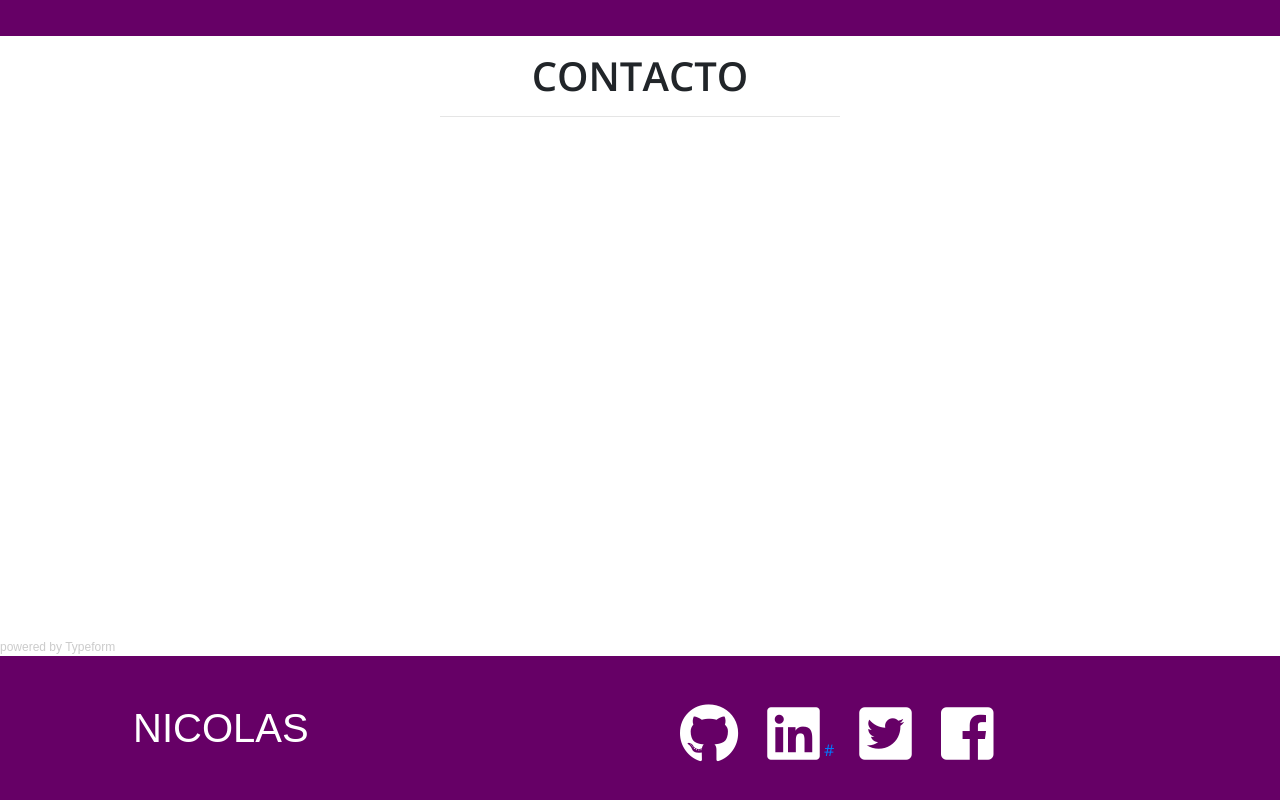
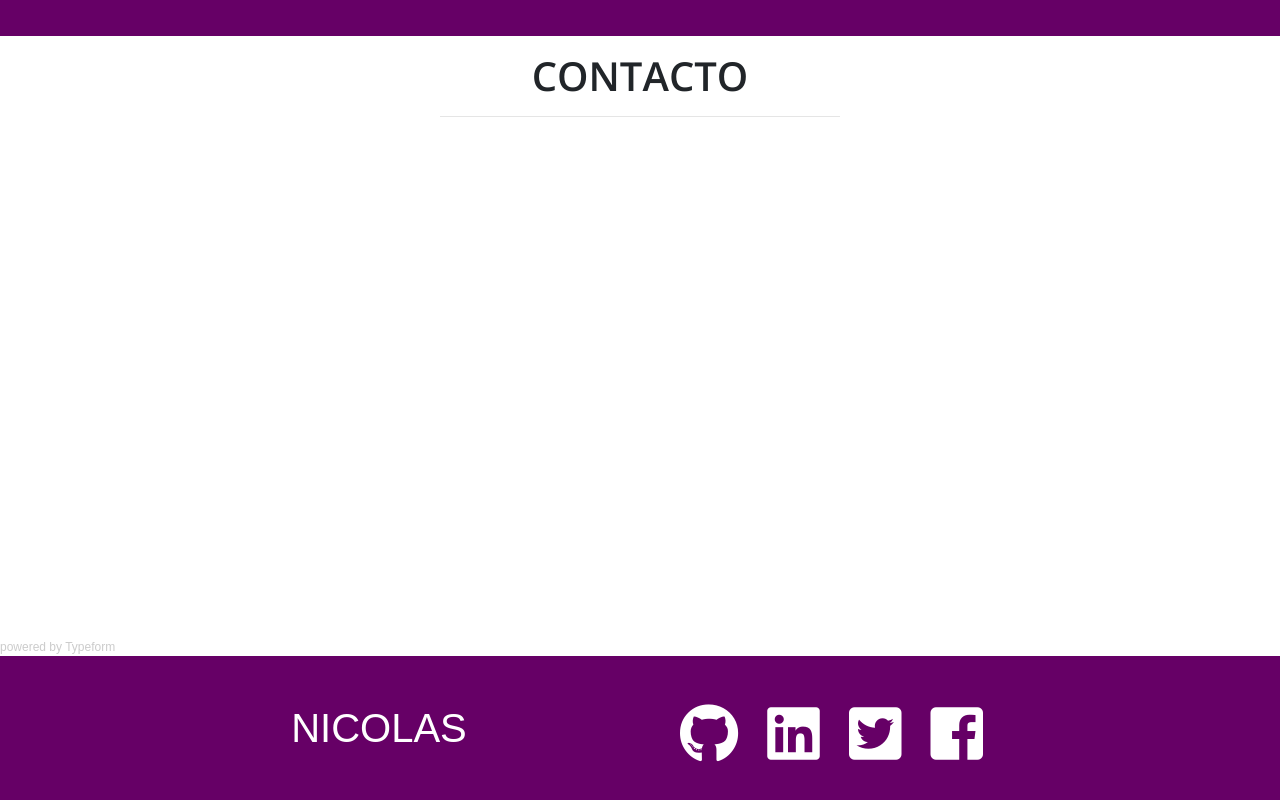
Before and after one commit to nicolascarrascocares/portafolio, a plain HTML site: page index.html in a window 1280 px wide. Shown: the part 2179-2979 px from the top of the page. Drawn offline with nearby package versions, Linux system fonts and the light colour scheme; a script that the page names is missing.

Commit message:
Commit por cambios en el footer

```diff
--- a/index.html
+++ b/index.html
@@ -157,13 +157,13 @@
     <footer class="color-fondo">
     <div class="div1 container">
        <div class="row p-5">
-        <div class="col-6 rounded text-white">
+        <div class="col-md-6 text-center text-white">
             <h1><p>NICOLAS</p></h1>
         </div>
-        <div class="iconos col-6">
+        <div class="iconos col-md-6">
                <a href="https://github.com/nicolascarrascocares"><i class="fab fa-github"></i></a>
                <a href="https://www.linkedin.com/in/nicolas-carrasco-cares-986070b9/"><i class="fab fa-linkedin"></i></a>
-               <a href="">#<i class="fab fa-twitter-square"></i></a>
+               <a href="#"><i class="fab fa-twitter-square"></i></a>
                <a href="https://www.facebook.com/nicolas.carrascocares.12"><i class="fab fa-facebook-square"></i></a>
         </div>
         </div>
```
